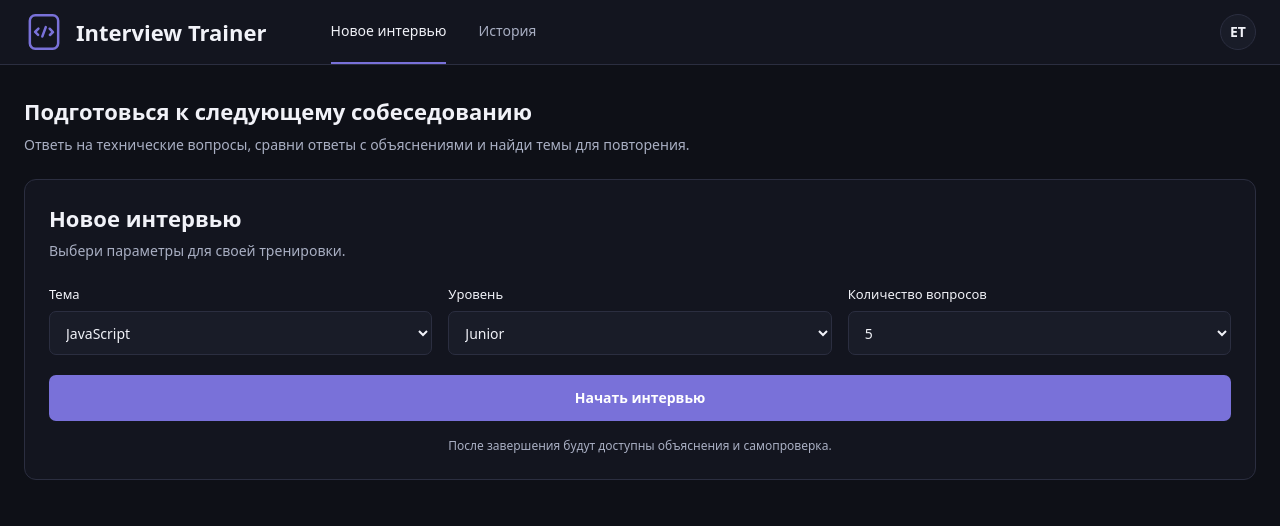
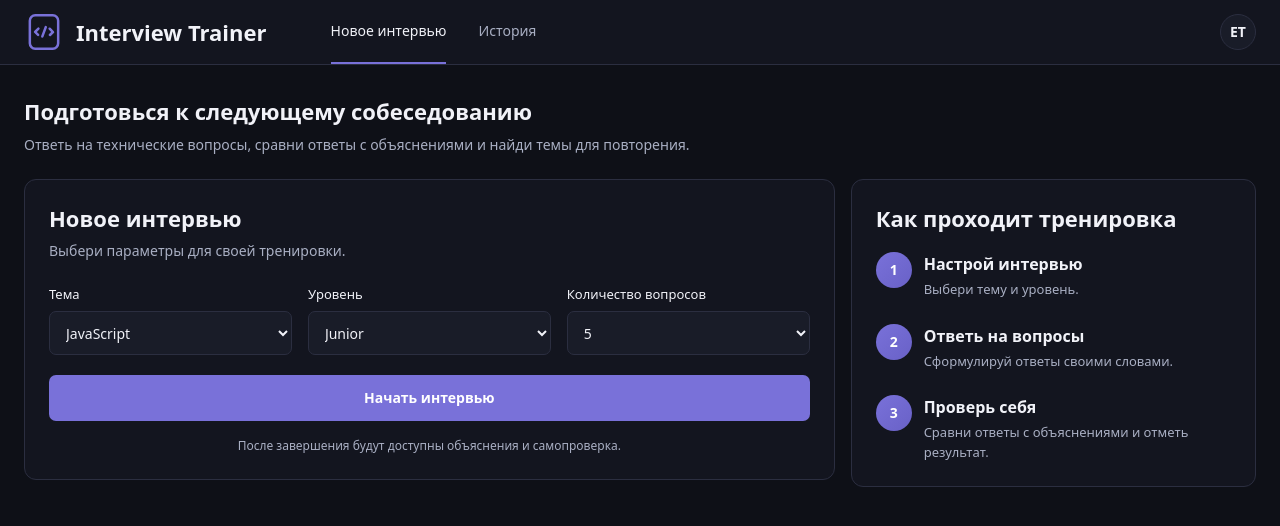
Before and after one commit to EgorUser556/interview-trainer, a React (Vite) app in the folder frontend/: page / in a window 1280 px wide. Shown: the top 526 px of the page. Built offline with nearby package versions, Linux system fonts and the light colour scheme.

Commit message:
feat: add TrainingSteps.tsx

```diff
--- a/frontend/src/components/App/index.tsx
+++ b/frontend/src/components/App/index.tsx
@@ -1,6 +1,6 @@
-import HomePage from "../../pages/HomePage";
+import HomePage from '../../pages/HomePage';
 const App = () => {
-    return <HomePage />
+    return <HomePage />;
 };
 
 export default App;
--- /dev/null
+++ b/frontend/src/components/TrainingSteps/config.ts
@@ -0,0 +1,19 @@
+import type { Step } from './types.ts';
+
+export const STEPS: Step[] = [
+    {
+        id: 1,
+        name: 'Настрой интервью',
+        description: 'Выбери тему и уровень.',
+    },
+    {
+        id: 2,
+        name: 'Ответь на вопросы',
+        description: 'Сформулируй ответы своими словами.',
+    },
+    {
+        id: 3,
+        name: 'Проверь себя',
+        description: 'Сравни ответы с объяснениями и отметь результат.',
+    },
+];
--- /dev/null
+++ b/frontend/src/components/TrainingSteps/index.tsx
@@ -0,0 +1,28 @@
+import { STEPS } from './config';
+import styles from './styled.module.scss';
+import type { Step } from './types.ts';
+
+const TrainingSteps = () => {
+    return (
+        <section className={styles.wrapper}>
+            <h2 className={styles.title}>Как проходит тренировка</h2>
+
+            <ol className={styles.list}>
+                {STEPS.map(({ id, name, description }: Step) => (
+                    <li className={styles.item} key={id}>
+                        <span className={styles.number} aria-hidden="true">
+                            {id}
+                        </span>
+
+                        <div className={styles.content}>
+                            <h3 className={styles.stepTitle}>{name}</h3>
+                            <p className={styles.description}>{description}</p>
+                        </div>
+                    </li>
+                ))}
+            </ol>
+        </section>
+    );
+};
+
+export default TrainingSteps;
--- /dev/null
+++ b/frontend/src/components/TrainingSteps/styled.module.scss
@@ -0,0 +1,67 @@
+@use '../../styles/mixins' as mixins;
+
+.wrapper {
+    @include mixins.card;
+}
+
+.title {
+    margin: 0 0 var(--space-5);
+    color: var(--color-text);
+    font-size: var(--font-size-xl);
+    font-weight: var(--font-weight-semibold);
+    line-height: var(--line-height-heading);
+}
+
+.list {
+    display: flex;
+    flex-direction: column;
+    gap: var(--space-6);
+    margin: 0;
+    padding: 0;
+    list-style: none;
+}
+
+.item {
+    display: flex;
+    align-items: flex-start;
+    gap: var(--space-3);
+}
+
+.number {
+    display: flex;
+    flex: 0 0 var(--space-9);
+    align-items: center;
+    justify-content: center;
+    width: var(--space-9);
+    height: var(--space-9);
+    border-radius: 50%;
+    background: linear-gradient(
+        135deg,
+        var(--color-accent),
+        var(--color-accent-active)
+    );
+    color: var(--color-white);
+    font-size: var(--font-size-base);
+    font-weight: var(--font-weight-semibold);
+    line-height: 1;
+}
+
+.content {
+    flex: 1;
+    min-width: 0;
+}
+
+.stepTitle {
+    margin: 0;
+    color: var(--color-text);
+    font-size: var(--space-4);
+    font-weight: var(--font-weight-semibold);
+    line-height: var(--line-height-base);
+}
+
+.description {
+    margin: var(--space-1) 0 0;
+    color: var(--color-text-muted);
+    font-size: var(--font-size-sm);
+    line-height: var(--line-height-base);
+}
--- /dev/null
+++ b/frontend/src/components/TrainingSteps/types.ts
@@ -0,0 +1,5 @@
+export interface Step {
+    id: number;
+    name: string;
+    description: string;
+}
--- a/frontend/src/pages/HomePage/index.tsx
+++ b/frontend/src/pages/HomePage/index.tsx
@@ -1,6 +1,6 @@
 import CreateInterviewForm from '../../components/CreateInterviewForm';
 import Header from '../../components/Header';
-
+import TrainingSteps from '../../components/TrainingSteps';
 import styles from './styled.module.scss';
 
 const HomePage = () => {
@@ -14,11 +14,14 @@ const HomePage = () => {
                             Подготовься к следующему собеседованию
                         </h1>
                         <p className={styles.description}>
-                            Ответь на технические вопросы, сравни ответы
-                            с объяснениями и найди темы для повторения.
+                            Ответь на технические вопросы, сравни ответы с
+                            объяснениями и найди темы для повторения.
                         </p>
                     </div>
-                    <CreateInterviewForm />
+                    <div className={styles.content}>
+                        <CreateInterviewForm />
+                        <TrainingSteps />
+                    </div>
                 </div>
             </main>
         </>
--- a/frontend/src/pages/HomePage/styled.module.scss
+++ b/frontend/src/pages/HomePage/styled.module.scss
@@ -20,6 +20,13 @@
     line-height: var(--line-height-heading);
 }
 
+.content {
+    display: grid;
+    grid-template-columns: minmax(0, 2fr) minmax(0, 1fr);
+    align-items: stretch;
+    gap: var(--space-4);
+}
+
 .description {
     margin: var(--space-2) 0 0;
     color: var(--color-text-muted);
```
Also changed, not shown: 1 other file (tests, documents, lock files or other folders). Lines whose indentation alone changed are shown as unchanged.
